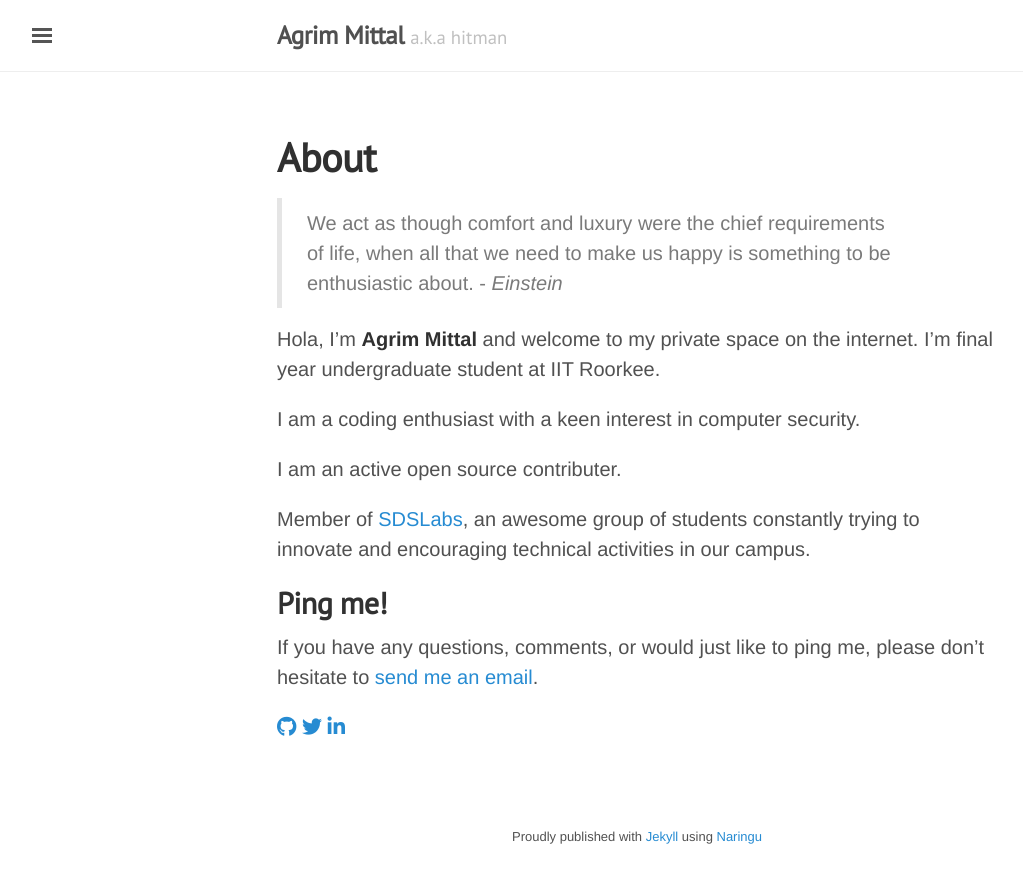
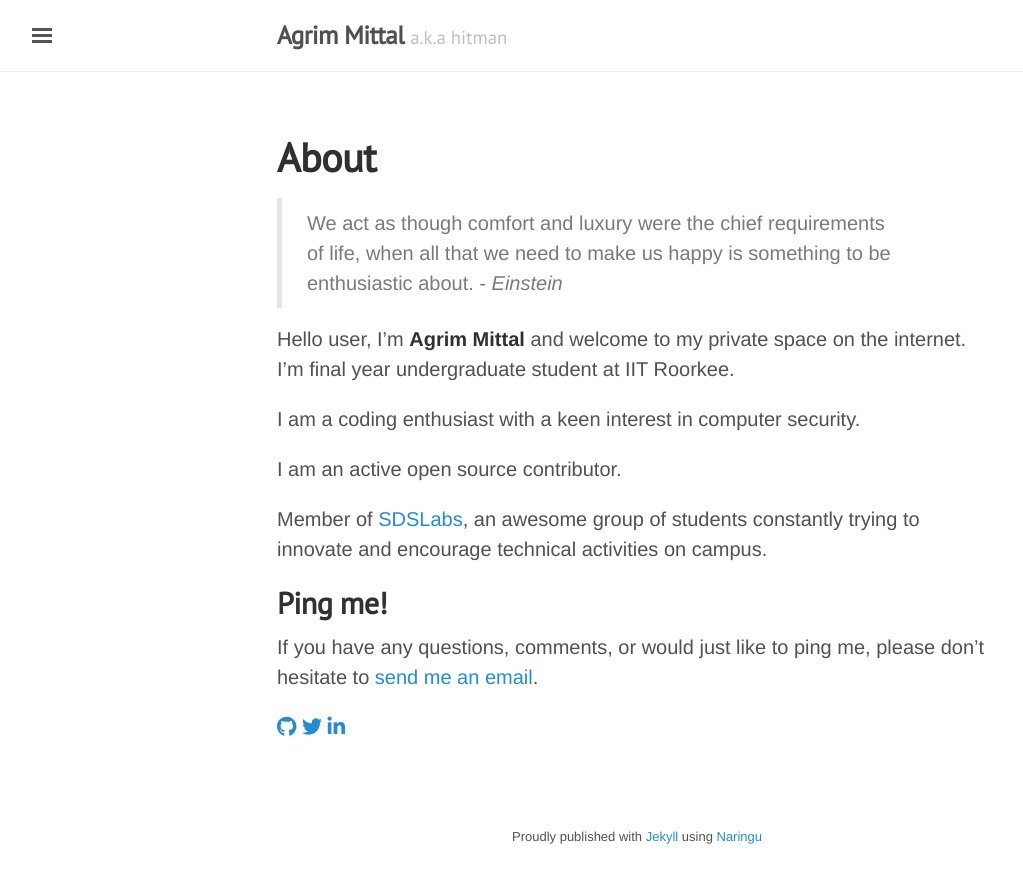
Before and after one commit to agrim123/agrim123.github.io, a Jekyll site: the page built from about/index.md, in a window 1280 px wide. Shown: the top 883 px of the page, without its empty margins (3-1026 px from the left). Built offline with Jekyll 4.4.1, drawn with Linux system fonts in a browser that asks for light colours; nearby versions of some CDN libraries.

Commit message:
Update about

```diff
--- a/about/index.md
+++ b/about/index.md
@@ -6,13 +6,13 @@ layout: page
 
 > We act as though comfort and luxury were the chief requirements of life, when all that we need to make us happy is something to be enthusiastic about. - *Einstein*
 
-Hola, I'm __Agrim Mittal__ and welcome to my private space on the internet. I'm final year undergraduate student at IIT Roorkee.
+Hello user, I'm __Agrim Mittal__ and welcome to my private space on the internet. I'm final year undergraduate student at IIT Roorkee.
 
 I am a coding enthusiast with a keen interest in computer security.
 
-I am an active open source contributer.
+I am an active open source contributor.
 
-Member of [SDSLabs](https://sdslabs.co), an awesome group of students constantly trying to innovate and encouraging technical activities in our campus.
+Member of [SDSLabs](https://sdslabs.co), an awesome group of students constantly trying to innovate and encourage technical activities on campus.
 
 ## Ping me!
 
```
